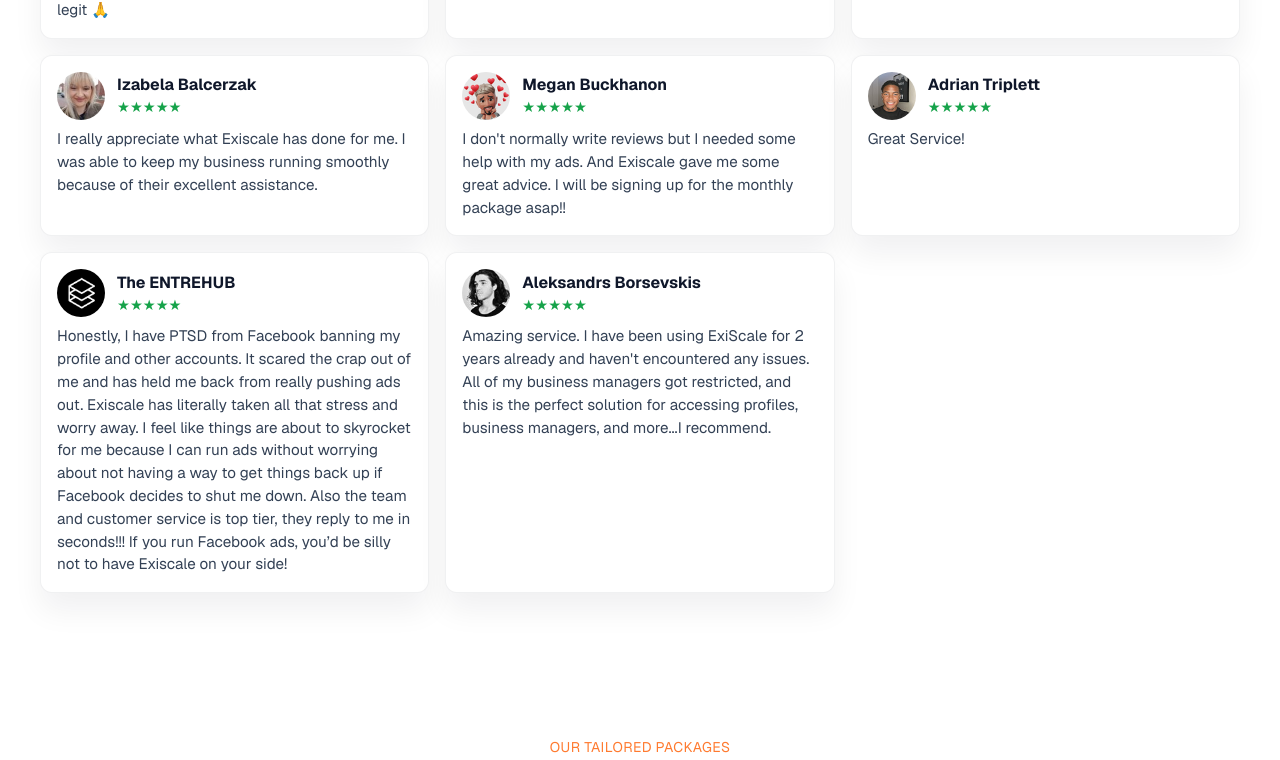
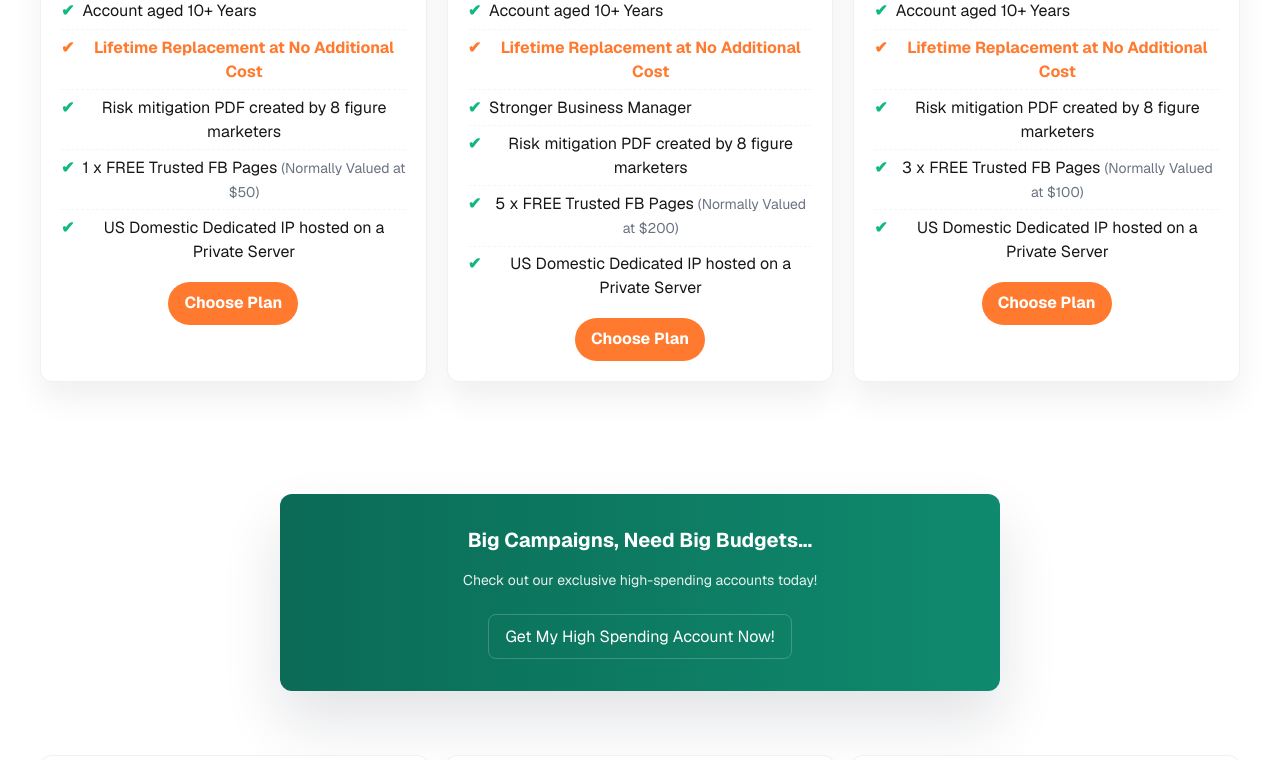
Before and after one commit to ngoclaithe/agency, a Next.js app: page / in a window 1280 px wide. Shown: the part 4400-5160 px from the top of the page. Built offline with nearby package versions, Linux system fonts and the light colour scheme.

Commit message:
Move AvatarCommentsGrid below high-spend-banner and adjust grid columns
cgen-813cd7a620ca4f9ebc882c3af46372e2

```diff
--- a/src/app/page.tsx
+++ b/src/app/page.tsx
@@ -204,8 +204,6 @@ export default function Home() {
       <VideoShowcaseSection />
       <TestimonialsSection />
 
-      <AvatarCommentsGrid />
-
       <section className="pricing-section py-12 sm:py-20">
         <div className="container mx-auto px-6 sm:px-10 text-center">
           <p className="text-sm uppercase tracking-wide text-[#ff7a2f]">Our Tailored Packages</p>
@@ -291,6 +289,8 @@ export default function Home() {
         </div>
       </section>
 
+      <AvatarCommentsGrid />
+
       <div className="text-center">
         <a href="#contact" className="main-cta-orange">Click Here To Get Set Up Today! 👉</a>
       </div>
```
